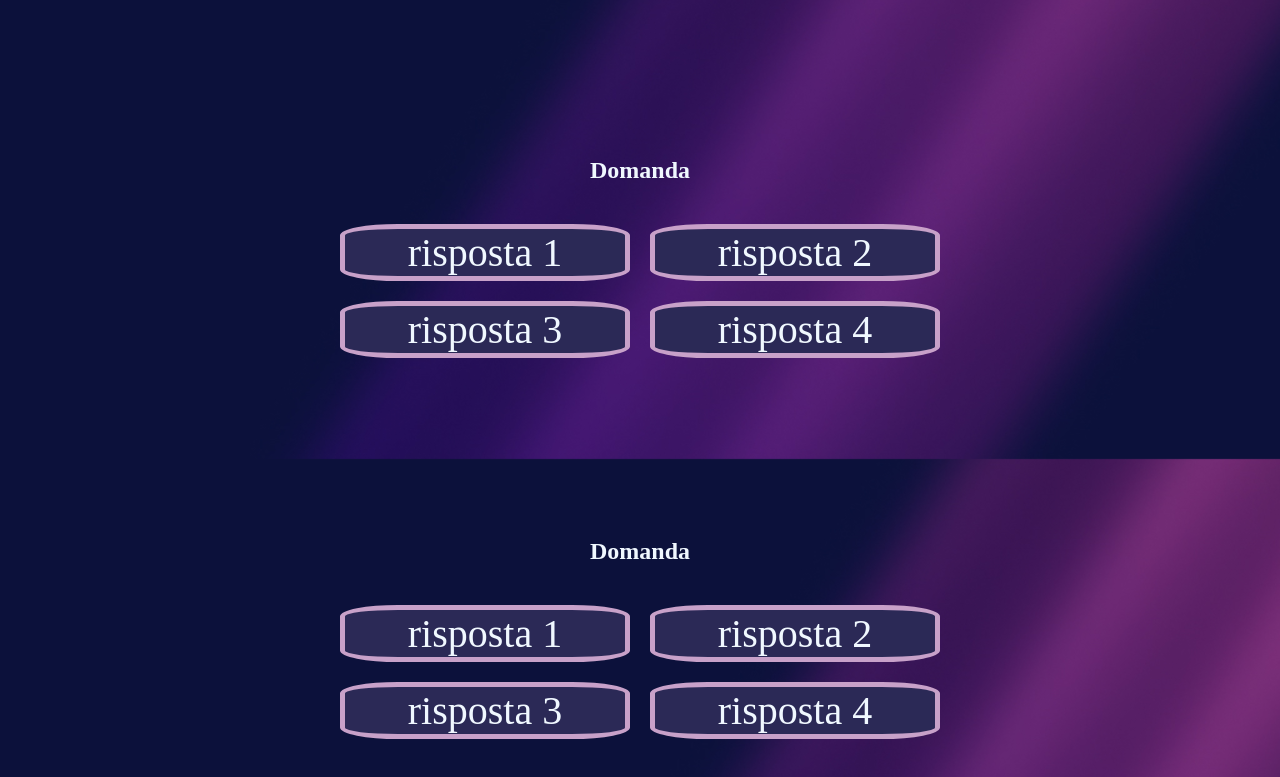
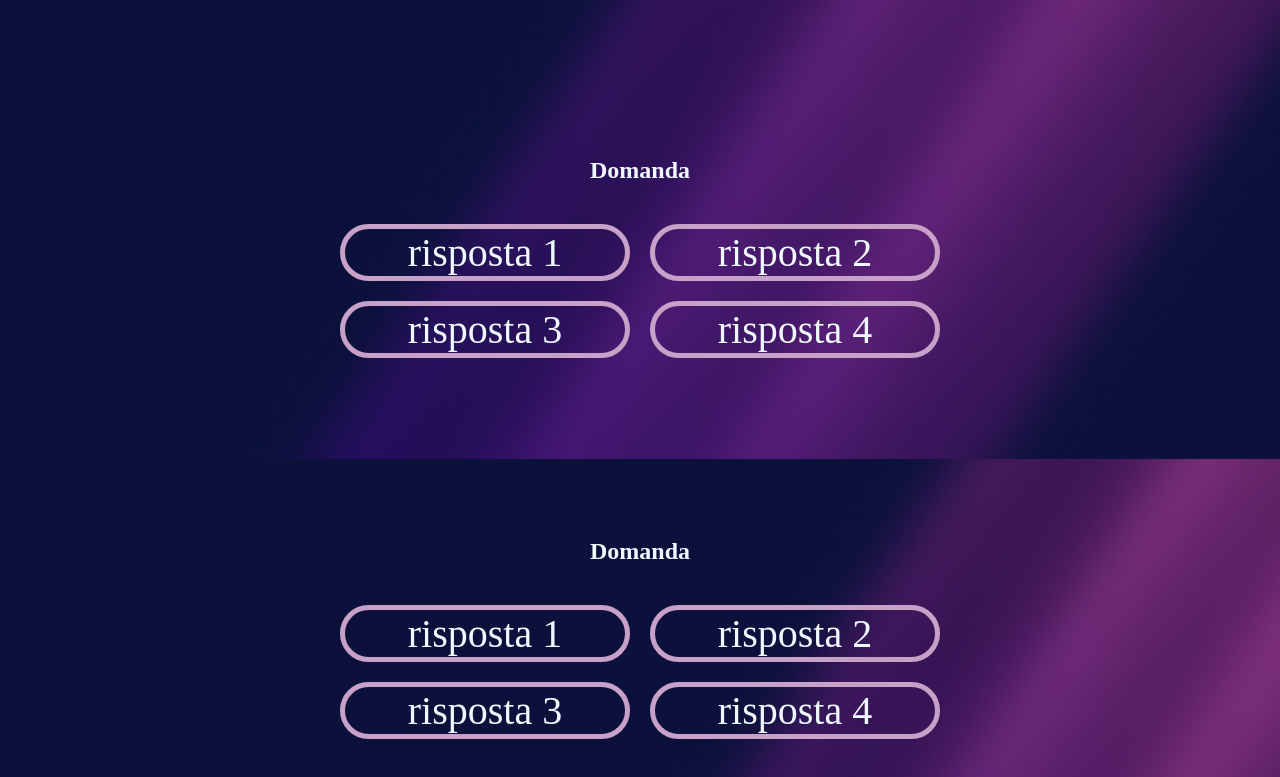
Before and after one commit to tatun454/u1-bw1-d1, a plain HTML site: page exam.htm in a window 1280 px wide. Shown: the part 501-1278 px from the top of the page. Drawn offline with Linux system fonts and the light colour scheme.

Commit message:
Update exam.css

```diff
--- a/exam.css
+++ b/exam.css
@@ -20,9 +20,9 @@ form {
 }
 
 .answer {
-    background-color: hsl(242.67deg 35.43% 24.9%);
+
     font-size: 2.5em;
-    border-radius: 20%;
+    border-radius: 35px;
     border: 5px solid hsl(298.5deg 27.03% 70.98%);
     cursor: pointer;
 
```
